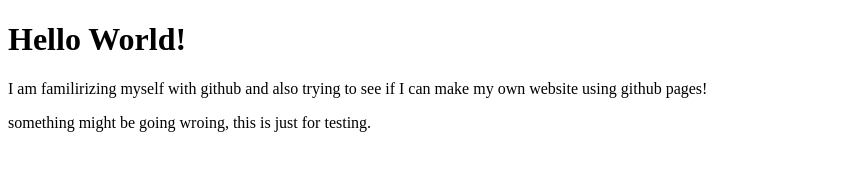
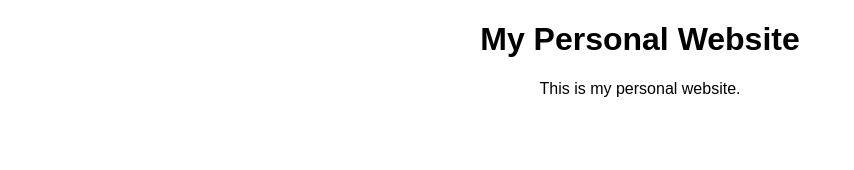
Before and after one commit to kani299/kani299.github.io, a plain HTML site: page index.html in a window 1280 px wide. Shown: the whole page, without its empty margins (0-854 px from the left). Drawn offline with Linux system fonts and the light colour scheme.

Commit message:
Update index.html

```diff
--- a/index.html
+++ b/index.html
@@ -1,9 +1,29 @@
 <!DOCTYPE html>
 <html>
-    <body>
-        <h1> Hello World! </h1>
-        <p> I am familirizing myself with github and also trying to see if I can make my own website using github pages! </p>
-        <p> something might be going wroing, this is just for testing. </p>
-    </body>
+<head>
+<title>My Personal Website</title>
+<meta charset="UTF-8">
+<meta name="viewport" content="width=device-width, initial-scale=1.0">
+<style>
+body {
+  font-family: sans-serif;
+  margin: 0;
+  padding: 0;
+}
 
+h1 {
+  text-align: center;
+  font-size: 2em;
+}
+
+p {
+  text-align: center;
+  font-size: 1em;
+}
+</style>
+</head>
+<body>
+<h1>My Personal Website</h1>
+<p>This is my personal website.</p>
+</body>
 </html>
```
